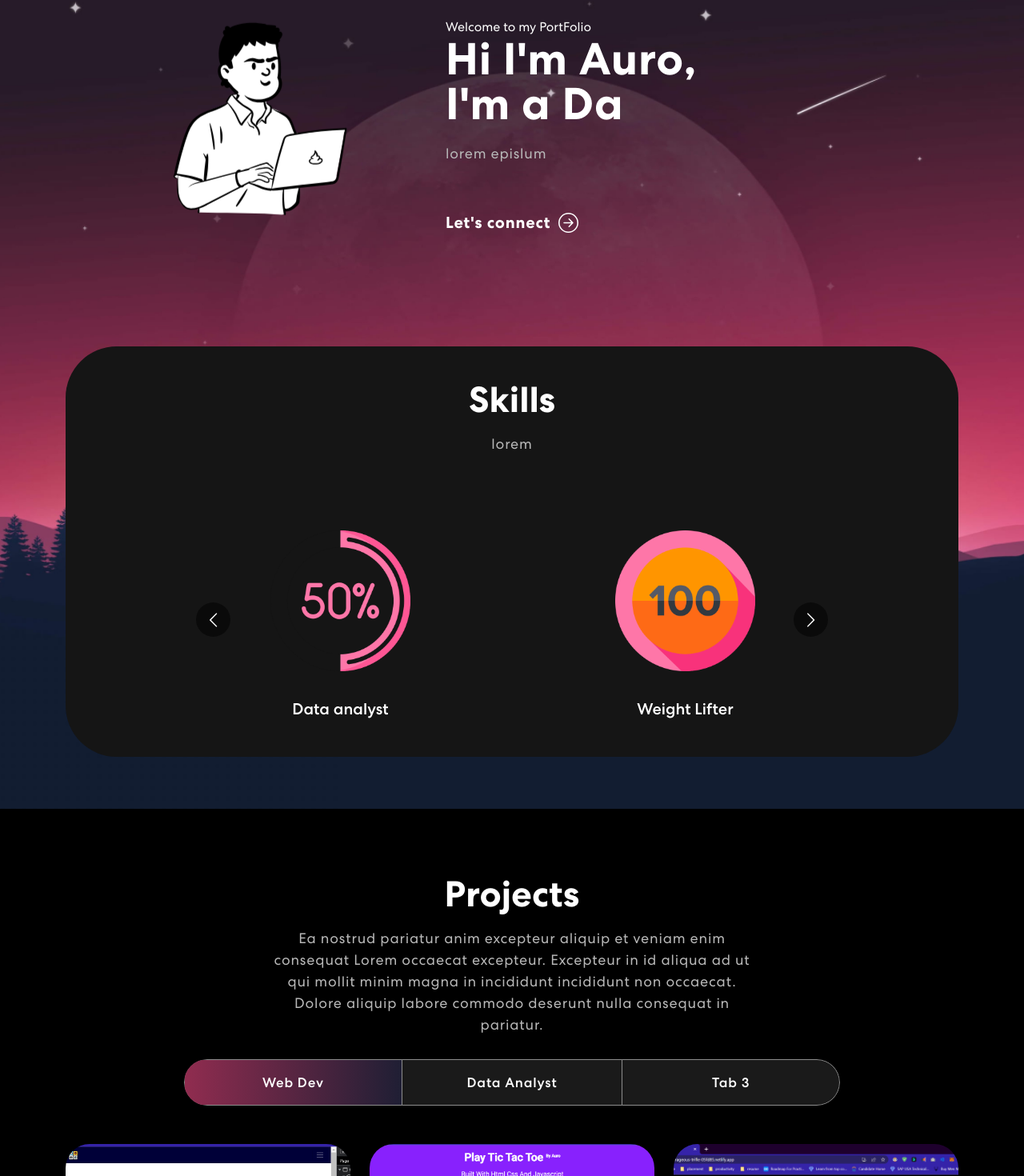
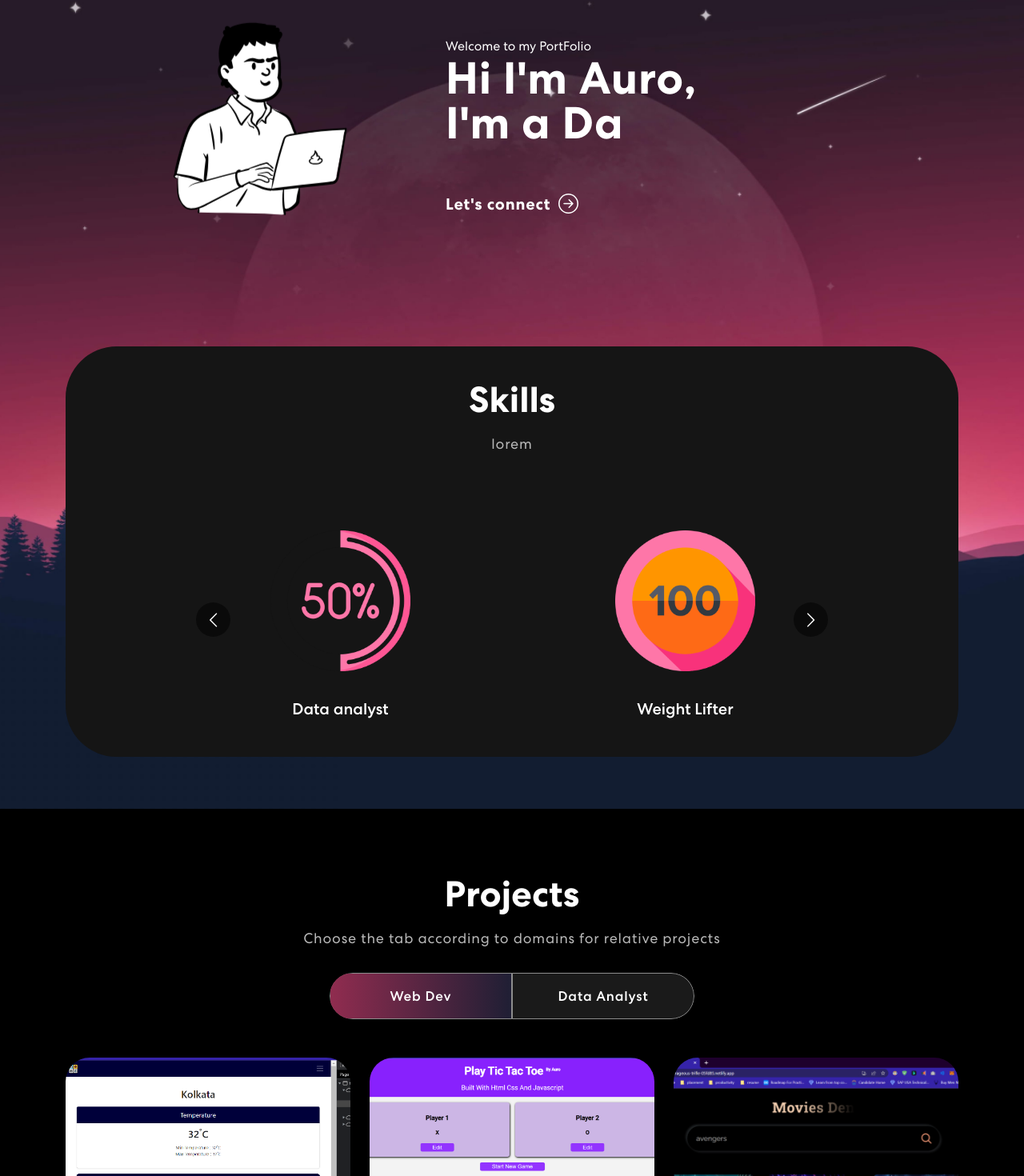
Before and after one commit to auro786/Portfolio, a React (Create React App) app: page / in a window 1280 px wide. Shown: the part 195-1665 px from the top of the page at 80% size. Built offline with nearby package versions, Linux system fonts and the light colour scheme.

Commit message:
second commit with update navBar

```diff
--- a/src/App.css
+++ b/src/App.css
@@ -419,14 +419,14 @@ nav.navbar .navbar-toggler[aria-expanded="true"] .navbar-toggler-icon {
   width: 56%;
 }
 .project .nav.nav-pills {
-  width: 72%;
+  width: 40%;
   margin: 0 auto;
   border-radius: 50px;
   background-color: rgb(255 255 255 / 10%);
   overflow: hidden;
 }
 .project .nav.nav-pills .nav-item {
-  width: 33.33333%;
+  width: 50%;
 }
 .project .nav.nav-pills .nav-link {
   background-color: transparent;
--- a/src/components/NavBar.js
+++ b/src/components/NavBar.js
@@ -67,7 +67,7 @@ const NavBar = () => {
           </Nav>
           <span className="navbar-text">
             <div className="social-icon">
-              <a href="#">
+              <a href="https://www.linkedin.com/in/auro-arpit-sahoo-826049194/" target="blank">
                 <img src={navIcon1} alt="" />
               </a>
               <a href="#">
@@ -77,11 +77,11 @@ const NavBar = () => {
                 <img src={navIcon3} alt="" />
               </a>
             </div>
-            <a href="#connect">
+            {/* <a href="#connect">
               <button className="vvd" onClick={() => console.log("connect")}>
                 <span>Let's Connect</span>
               </button>
-            </a>
+            </a> */}
           </span>
         </Navbar.Collapse>
       </Container>
--- a/src/components/Projects.js
+++ b/src/components/Projects.js
@@ -46,11 +46,7 @@ const Projects = () => {
               >
                 <h2>Projects</h2>
                 <p>
-                  Ea nostrud pariatur anim excepteur aliquip et veniam enim
-                  consequat Lorem occaecat excepteur. Excepteur in id aliqua ad
-                  ut qui mollit minim magna in incididunt incididunt non
-                  occaecat. Dolore aliquip labore commodo deserunt nulla
-                  consequat in pariatur.
+                  Choose the tab according to domains for relative projects
                 </p>
               </div>
             )}
@@ -66,11 +62,11 @@ const Projects = () => {
               <Nav.Item>
                 <Nav.Link eventKey="first">Web Dev</Nav.Link>
               </Nav.Item>
+              {/* <Nav.Item>
+                <Nav.Link eventKey="second">Data Analyst</Nav.Link>
+              </Nav.Item> */}
               <Nav.Item>
-                <Nav.Link eventKey="second">Data Analyst</Nav.Link>
-              </Nav.Item>
-              <Nav.Item>
-                <Nav.Link eventKey="third">Tab 3</Nav.Link>
+                <Nav.Link eventKey="third">Data Analyst</Nav.Link>
               </Nav.Item>
             </Nav>
             <Tab.Content>
@@ -81,8 +77,8 @@ const Projects = () => {
                   })}
                 </Row>
               </Tab.Pane>
-              <Tab.Pane eventKey="second">Lorem</Tab.Pane>
-              <Tab.Pane eventKey="third">epsium</Tab.Pane>
+              {/* <Tab.Pane eventKey="second">Lorem</Tab.Pane>
+              <Tab.Pane eventKey="third">epsium</Tab.Pane> */}
             </Tab.Content>
           </Tab.Container>
         </Row>
--- a/src/components/banner.js
+++ b/src/components/banner.js
@@ -75,7 +75,7 @@ const Banner = () => {
                     <br /> {`I'm a `}
                     <span className="wrap">{text}</span>
                   </h1>
-                  <p>lorem epislum </p>
+                  <p> </p>
                   <a href="#connect" id="proj-link">
                     <button
                       onClick={() => console.log("banner connect button")}
```
Also changed, not shown: 1 other file (tests, documents, lock files or other folders).
